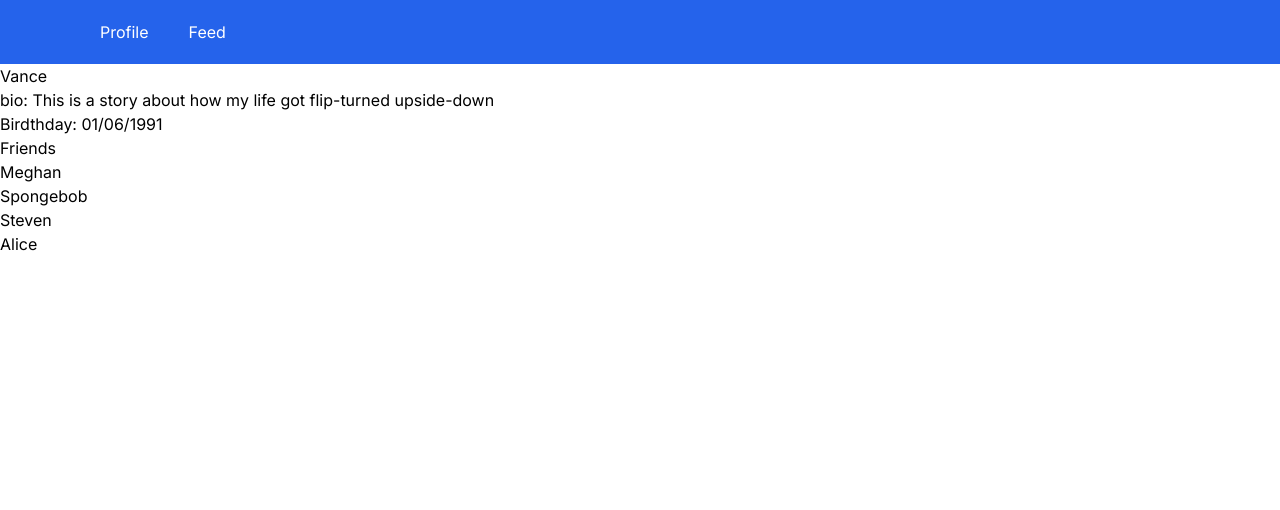
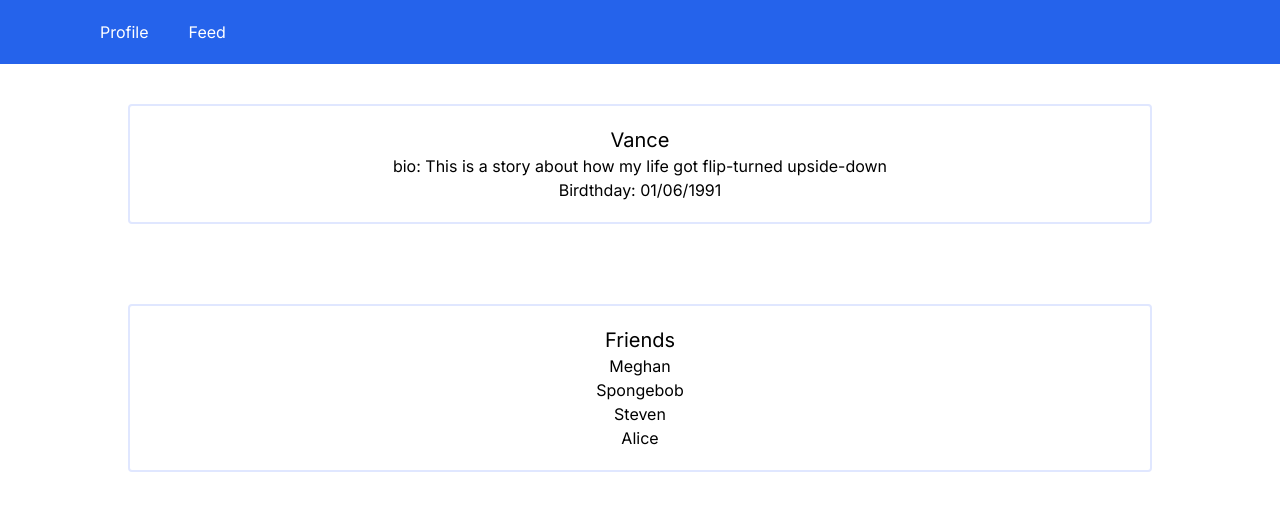
Before and after one commit to VanceMcGrady/vance-mcgrady-ti, a Next.js app: page /profile in a window 1280 px wide. Shown: the top 510 px of the page. Built offline with nearby package versions, Linux system fonts and the light colour scheme.

Commit message:
basic styling and layout

```diff
--- a/app/ui_components/Profile.tsx
+++ b/app/ui_components/Profile.tsx
@@ -7,14 +7,14 @@ export default async function Profile() {
   const me = await getMe();
 
   return (
-    <div>
-      <div>
-        <h3>{me?.name}</h3>
+    <div className="flex flex-col justify-center items-center">
+      <div className="flex flex-col justify-center items-center p-5 my-10 width-auto min-w-[80%] max-w-[80%] border-2 border-indigo-100 rounded">
+        <h3 className="text-xl">{me?.name}</h3>
         <p>bio: {me?.about}</p>
         <p>Birdthday: {me?.birthday}</p>
       </div>
-      <div>
-        <h3>Friends</h3>
+      <div className="flex flex-col justify-center items-center p-5 my-10 min-w-[80%]  max-w-[80%] border-2 border-indigo-100 rounded">
+        <h3 className="text-xl ">Friends</h3>
         {me?.friends.map((friend) => {
           return <div key={Math.random() * 10}>{friend}</div>;
         })}
```
